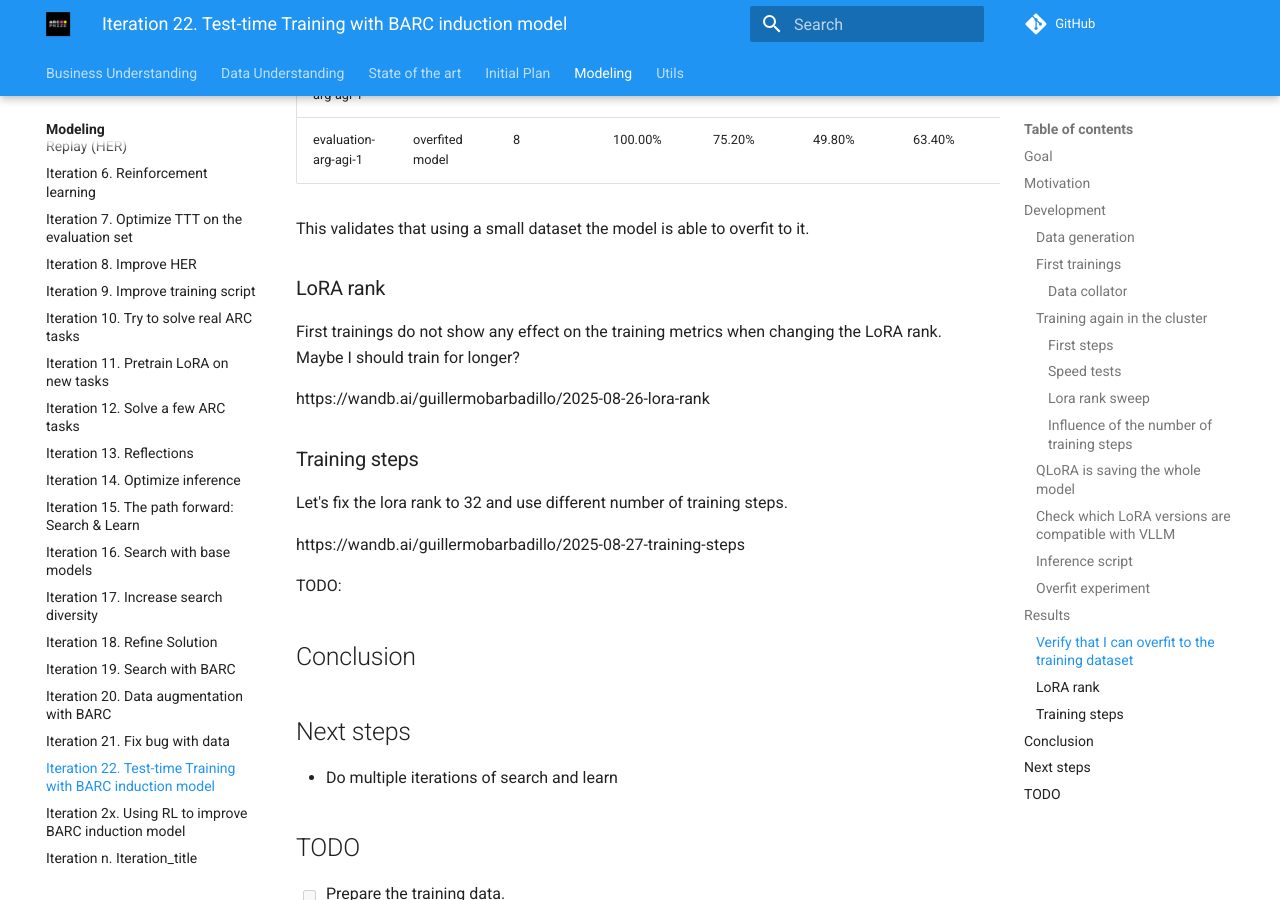
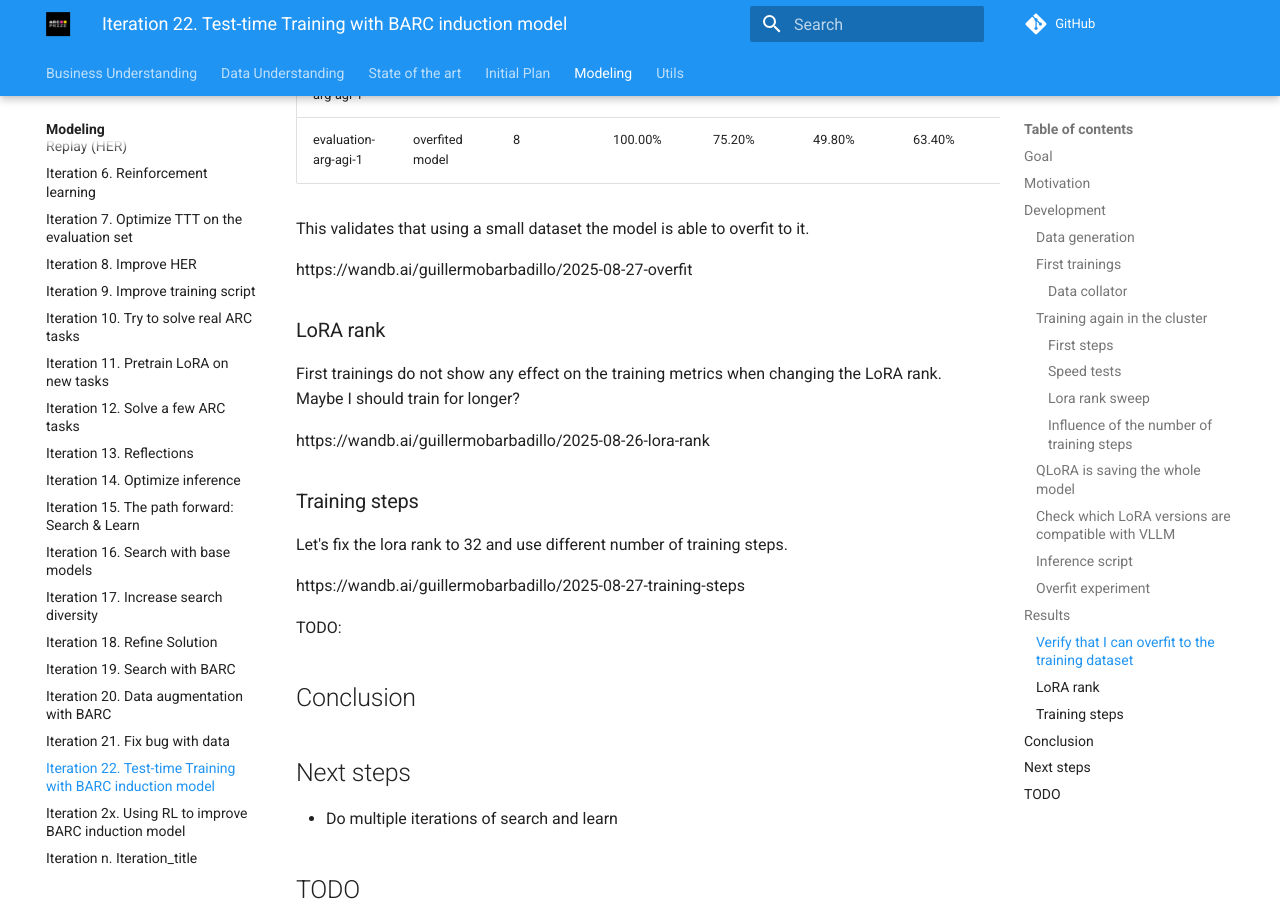
Before and after one commit to ironbar/arc25, an MkDocs documentation site: the page built from docs/modeling/Iteration_22_ttt_BARC.md, in a window 1280 px wide and 900 px high, scrolled down 12070 px. Built offline with MkDocs 1.6.1 and Material for MkDocs 9.7.7, drawn with Linux system fonts in a browser that asks for light colours; comment, search, counter and statistics services are not loaded; some of the changed lines change nothing that is shown.

Commit message:
added link to experiment

```diff
--- a/docs/modeling/Iteration_22_ttt_BARC.md
+++ b/docs/modeling/Iteration_22_ttt_BARC.md
@@ -578,6 +578,8 @@ solve all the training samples.
 
 This validates that using a small dataset the model is able to overfit to it.
 
+https://wandb.ai/guillermobarbadillo/2025-08-27-overfit
+
 ### LoRA rank
 
 First trainings do not show any effect on the training metrics when changing the LoRA rank. Maybe I should
```
